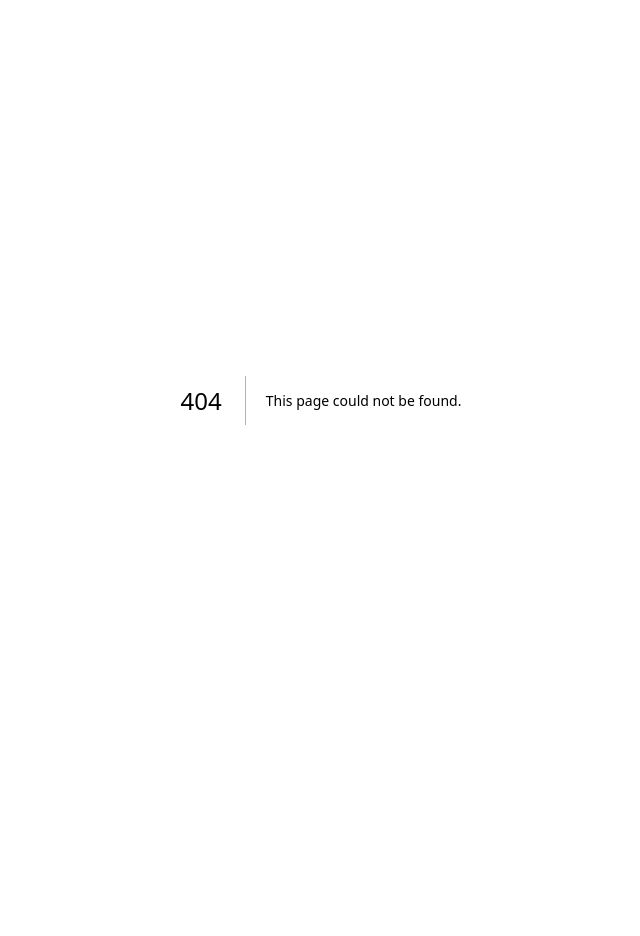
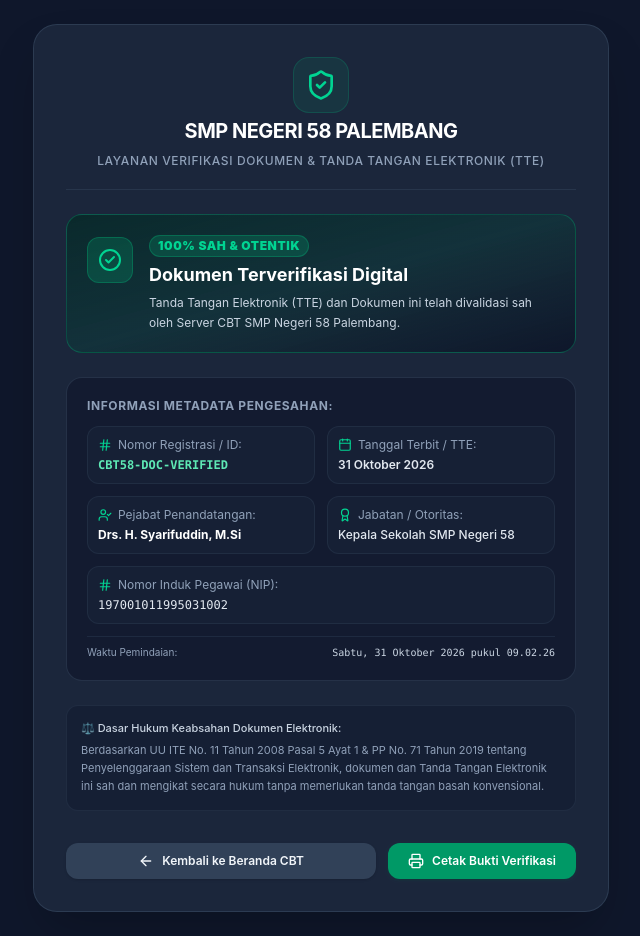
Before and after one commit to xiroro-ab/cbt58, a Next.js app: page /verify in a window 1280 px wide. Before the commit this address had no page. Shown: the whole page, without its empty margins (319-959 px from the left). Before the commit the page ends 800 px from the top, so only its background shows below. Built offline with nearby package versions, Linux system fonts and the light colour scheme.

Commit message:
feat: implement real scannable QR Code and Code-128 Barcode with digital verification portal

```diff
--- a/package.json
+++ b/package.json
@@ -10,9 +10,13 @@
   },
   "dependencies": {
     "@supabase/supabase-js": "^2.49.1",
+    "@types/jsbarcode": "^3.11.4",
+    "@types/qrcode": "^1.5.6",
+    "jsbarcode": "^3.12.3",
     "jsonrepair": "^3.15.0",
     "lucide-react": "^1.16.0",
     "next": "16.4.3",
+    "qrcode": "^1.5.4",
     "react": "19.3.0",
     "react-dom": "19.3.0",
     "xlsx": "^0.18.5"
--- /dev/null
+++ b/src/app/verify/page.tsx
@@ -0,0 +1,191 @@
+'use client';
+
+import React, { Suspense, useEffect, useState } from 'react';
+import { useSearchParams } from 'next/navigation';
+import {
+  ShieldCheck,
+  CheckCircle2,
+  Building2,
+  UserCheck,
+  Calendar,
+  Hash,
+  Award,
+  Printer,
+  ArrowLeft,
+  ExternalLink,
+  QrCode
+} from 'lucide-react';
+import Link from 'next/link';
+
+function VerifyDetails() {
+  const searchParams = useSearchParams();
+  const doc = searchParams.get('doc') || 'CBT58-DOC-VERIFIED';
+  const signer = searchParams.get('signer') || 'Drs. H. Syarifuddin, M.Si';
+  const nip = searchParams.get('nip') || '197001011995031002';
+  const title = searchParams.get('title') || 'Kepala Sekolah SMP Negeri 58';
+  const school = searchParams.get('school') || 'SMP Negeri 58 Palembang';
+  const date = searchParams.get('date') || new Date().toLocaleDateString('id-ID', {
+    day: 'numeric',
+    month: 'long',
+    year: 'numeric'
+  });
+
+  const [verifyTime, setVerifyTime] = useState<string>('');
+
+  useEffect(() => {
+    setVerifyTime(new Date().toLocaleString('id-ID', {
+      dateStyle: 'full',
+      timeStyle: 'medium'
+    }));
+  }, []);
+
+  return (
+    <div className="min-h-screen bg-slate-900 text-slate-100 flex flex-col items-center justify-center p-4 sm:p-6 print:bg-white print:text-black print:p-0">
+      <div className="w-full max-w-xl bg-slate-800/90 backdrop-blur-md border border-slate-700/80 rounded-3xl shadow-2xl p-6 sm:p-8 space-y-6 print:border-none print:shadow-none print:bg-white print:p-4">
+
+        {/* KOP / Header Instansi */}
+        <div className="text-center space-y-2 pb-5 border-b border-slate-700/60 print:border-slate-300">
+          <div className="inline-flex items-center justify-center w-14 h-14 rounded-2xl bg-emerald-500/10 border border-emerald-500/20 text-emerald-400 mb-1">
+            <ShieldCheck className="w-8 h-8 text-emerald-400" />
+          </div>
+          <h1 className="text-lg sm:text-xl font-bold tracking-tight text-white print:text-black uppercase">
+            {school}
+          </h1>
+          <p className="text-xs text-slate-400 print:text-slate-600 font-medium tracking-wider uppercase">
+            Layanan Verifikasi Dokumen & Tanda Tangan Elektronik (TTE)
+          </p>
+        </div>
+
+        {/* STATUS BANNER VERIFIKASI */}
+        <div className="p-4 sm:p-5 rounded-2xl bg-gradient-to-br from-emerald-950/60 via-emerald-900/30 to-slate-900 border border-emerald-500/30 print:bg-emerald-50 print:border-emerald-300 flex items-start gap-4">
+          <div className="p-2.5 rounded-xl bg-emerald-500/20 text-emerald-400 border border-emerald-500/30 shrink-0 mt-0.5">
+            <CheckCircle2 className="w-6 h-6 text-emerald-400" />
+          </div>
+          <div className="space-y-1">
+            <div className="flex items-center gap-2">
+              <span className="text-xs font-black uppercase tracking-wider text-emerald-400 print:text-emerald-800 bg-emerald-500/20 px-2 py-0.5 rounded-full border border-emerald-500/30">
+                100% Sah & Otentik
+              </span>
+            </div>
+            <h2 className="text-base sm:text-lg font-bold text-white print:text-black">
+              Dokumen Terverifikasi Digital
+            </h2>
+            <p className="text-xs text-slate-300 print:text-slate-700 leading-relaxed">
+              Tanda Tangan Elektronik (TTE) dan Dokumen ini telah divalidasi sah oleh Server CBT SMP Negeri 58 Palembang.
+            </p>
+          </div>
+        </div>
+
+        {/* TABEL ATRIBUT DOKUMEN */}
+        <div className="space-y-3 bg-slate-900/60 print:bg-slate-50 p-4 sm:p-5 rounded-2xl border border-slate-700/60 print:border-slate-200">
+          <h3 className="text-xs font-bold text-slate-400 uppercase tracking-wider mb-3">
+            Informasi Metadata Pengesahan:
+          </h3>
+
+          <div className="grid grid-cols-1 sm:grid-cols-2 gap-3 text-xs">
+            <div className="space-y-1 p-2.5 rounded-xl bg-slate-800/40 print:bg-white border border-slate-700/40 print:border-slate-200">
+              <div className="flex items-center gap-1.5 text-slate-400">
+                <Hash className="w-3.5 h-3.5 text-emerald-400" />
+                <span>Nomor Registrasi / ID:</span>
+              </div>
+              <p className="font-mono font-bold text-emerald-300 print:text-emerald-700 truncate">
+                {doc}
+              </p>
+            </div>
+
+            <div className="space-y-1 p-2.5 rounded-xl bg-slate-800/40 print:bg-white border border-slate-700/40 print:border-slate-200">
+              <div className="flex items-center gap-1.5 text-slate-400">
+                <Calendar className="w-3.5 h-3.5 text-emerald-400" />
+                <span>Tanggal Terbit / TTE:</span>
+              </div>
+              <p className="font-semibold text-slate-200 print:text-slate-800">
+                {date}
+              </p>
+            </div>
+
+            <div className="space-y-1 p-2.5 rounded-xl bg-slate-800/40 print:bg-white border border-slate-700/40 print:border-slate-200">
+              <div className="flex items-center gap-1.5 text-slate-400">
+                <UserCheck className="w-3.5 h-3.5 text-emerald-400" />
+                <span>Pejabat Penandatangan:</span>
+              </div>
+              <p className="font-bold text-white print:text-black">
+                {signer}
+              </p>
+            </div>
+
+            <div className="space-y-1 p-2.5 rounded-xl bg-slate-800/40 print:bg-white border border-slate-700/40 print:border-slate-200">
+              <div className="flex items-center gap-1.5 text-slate-400">
+                <Award className="w-3.5 h-3.5 text-emerald-400" />
+                <span>Jabatan / Otoritas:</span>
+              </div>
+              <p className="font-medium text-slate-200 print:text-slate-800">
+                {title}
+              </p>
+            </div>
+
+            {nip && nip !== '-' && (
+              <div className="space-y-1 p-2.5 rounded-xl bg-slate-800/40 print:bg-white border border-slate-700/40 print:border-slate-200 sm:col-span-2">
+                <div className="flex items-center gap-1.5 text-slate-400">
+                  <Hash className="w-3.5 h-3.5 text-emerald-400" />
+                  <span>Nomor Induk Pegawai (NIP):</span>
+                </div>
+                <p className="font-mono font-medium text-slate-200 print:text-slate-800">
+                  {nip}
+                </p>
+              </div>
+            )}
+          </div>
+
+          {verifyTime && (
+            <div className="pt-2 text-[10px] text-slate-400 border-t border-slate-700/40 print:border-slate-200 flex items-center justify-between">
+              <span>Waktu Pemindaian:</span>
+              <span className="font-mono text-slate-300 print:text-slate-600">{verifyTime}</span>
+            </div>
+          )}
+        </div>
+
+        {/* PAYUNG HUKUM & KEABSAHAN */}
+        <div className="p-3.5 rounded-xl bg-slate-900/40 border border-slate-700/40 text-[11px] text-slate-400 print:text-slate-600 leading-relaxed">
+          <p className="font-medium text-slate-300 print:text-slate-700 mb-1">
+            ⚖️ Dasar Hukum Keabsahan Dokumen Elektronik:
+          </p>
+          Berdasarkan UU ITE No. 11 Tahun 2008 Pasal 5 Ayat 1 & PP No. 71 Tahun 2019 tentang Penyelenggaraan Sistem dan Transaksi Elektronik, dokumen dan Tanda Tangan Elektronik ini sah dan mengikat secara hukum tanpa memerlukan tanda tangan basah konvensional.
+        </div>
+
+        {/* ACTION BUTTONS */}
+        <div className="flex flex-col sm:flex-row items-center gap-3 pt-2 print:hidden">
+          <Link
+            href="/"
+            className="w-full sm:flex-1 py-2.5 px-4 rounded-xl bg-slate-700 hover:bg-slate-600 text-slate-100 font-semibold text-xs flex items-center justify-center gap-2 transition-all shadow-sm"
+          >
+            <ArrowLeft className="w-4 h-4" />
+            <span>Kembali ke Beranda CBT</span>
+          </Link>
+          <button
+            onClick={() => window.print()}
+            className="w-full sm:w-auto py-2.5 px-5 rounded-xl bg-emerald-600 hover:bg-emerald-500 text-white font-semibold text-xs flex items-center justify-center gap-2 transition-all shadow-sm shadow-emerald-900/30"
+          >
+            <Printer className="w-4 h-4" />
+            <span>Cetak Bukti Verifikasi</span>
+          </button>
+        </div>
+
+      </div>
+    </div>
+  );
+}
+
+export default function VerifyPage() {
+  return (
+    <Suspense fallback={
+      <div className="min-h-screen bg-slate-900 flex items-center justify-center text-slate-300 p-6">
+        <div className="text-center space-y-3">
+          <div className="w-10 h-10 border-4 border-emerald-500 border-t-transparent rounded-full animate-spin mx-auto" />
+          <p className="text-sm font-medium">Memverifikasi keaslian dokumen digital...</p>
+        </div>
+      </div>
+    }>
+      <VerifyDetails />
+    </Suspense>
+  );
+}
--- a/src/components/common/TTESignatureSeal.tsx
+++ b/src/components/common/TTESignatureSeal.tsx
@@ -1,7 +1,9 @@
 'use client';
 
-import React from 'react';
-import { ShieldCheck } from 'lucide-react';
+import React, { useEffect, useRef, useState } from 'react';
+import QRCode from 'qrcode';
+import JsBarcode from 'jsbarcode';
+import { ShieldCheck, ExternalLink, QrCode as QrIcon } from 'lucide-react';
 import { SchoolSettings } from '@/types/cbt';
 
 interface TTESignatureSealProps {
@@ -26,12 +28,69 @@
   const enableTTE = settings?.enableTTE !== false;
   const tteType = settings?.tteType || 'qrcode';
   const displayCity = settings?.city || 'Palembang';
+  const schoolName = settings?.schoolName || 'SMP Negeri 58 Palembang';
+
   const todayStr = signDate || new Date().toLocaleDateString('id-ID', {
     day: 'numeric',
     month: 'long',
     year: 'numeric'
   });
+
   const docHash = (documentId || 'VALID').replace(/[^a-zA-Z0-9]/g, '').slice(0, 8).toUpperCase();
+  const fullDocId = `CBT58-${docHash}`;
+
+  const [qrDataUrl, setQrDataUrl] = useState<string>('');
+  const barcodeSvgRef = useRef<SVGSVGElement | null>(null);
+
+  // Construct official verification URL
+  const [verifyUrl, setVerifyUrl] = useState<string>('');
+
+  useEffect(() => {
+    const origin = typeof window !== 'undefined' && window.location.origin
+      ? window.location.origin
+      : 'https://cbt58-smpn58palembang.sch.id';
+
+    const url = `${origin}/verify?doc=${encodeURIComponent(fullDocId)}&signer=${encodeURIComponent(signerName)}&nip=${encodeURIComponent(signerNip || '-')}&title=${encodeURIComponent(signerTitle)}&school=${encodeURIComponent(schoolName)}&date=${encodeURIComponent(todayStr)}`;
+    setVerifyUrl(url);
+
+    // Generate real, 100% scannable QR Code
+    if (enableTTE && tteType === 'qrcode') {
+      QRCode.toDataURL(url, {
+        width: 180,
+        margin: 1,
+        color: {
+          dark: '#0f172a',
+          light: '#ffffff'
+        },
+        errorCorrectionLevel: 'M'
+      })
+        .then((dataUri) => {
+          setQrDataUrl(dataUri);
+        })
+        .catch((err) => {
+          console.error('Error generating QR Code:', err);
+        });
+    }
+  }, [fullDocId, signerName, signerNip, signerTitle, schoolName, todayStr, enableTTE, tteType]);
+
+  // Generate real, 100% scannable Code-128 Barcode
+  useEffect(() => {
+    if (enableTTE && tteType === 'barcode' && barcodeSvgRef.current) {
+      try {
+        JsBarcode(barcodeSvgRef.current, fullDocId, {
+          format: 'CODE128',
+          width: 1.5,
+          height: 38,
+          displayValue: false,
+          lineColor: '#0f172a',
+          margin: 0,
+          background: '#ffffff'
+        });
+      } catch (err) {
+        console.error('Error generating Code128 barcode:', err);
+      }
+    }
+  }, [enableTTE, tteType, fullDocId]);
 
   return (
     <div className={`text-center space-y-1.5 font-sans ${className}`}>
@@ -45,82 +104,68 @@
       {enableTTE ? (
         <div className="py-1 flex flex-col items-center justify-center">
           {tteType === 'barcode' ? (
-            /* BARCODE TTE DIGITAL */
-            <div className="flex flex-col items-center justify-center p-2 rounded-xl bg-slate-50 dark:bg-slate-800/60 print:bg-white border border-slate-300 dark:border-slate-700 print:border-slate-400 shadow-xs max-w-[200px] mx-auto">
-              <svg className="w-36 h-9" viewBox="0 0 140 36" fill="none" xmlns="http://www.w3.org/2000/svg">
-                <rect x="0" y="0" width="140" height="36" fill="white"/>
-                <rect x="8" y="4" width="2" height="28" fill="black"/>
-                <rect x="12" y="4" width="4" height="28" fill="black"/>
-                <rect x="18" y="4" width="1" height="28" fill="black"/>
-                <rect x="21" y="4" width="3" height="28" fill="black"/>
-                <rect x="26" y="4" width="2" height="28" fill="black"/>
-                <rect x="30" y="4" width="5" height="28" fill="black"/>
-                <rect x="37" y="4" width="2" height="28" fill="black"/>
-                <rect x="41" y="4" width="3" height="28" fill="black"/>
-                <rect x="46" y="4" width="1" height="28" fill="black"/>
-                <rect x="49" y="4" width="4" height="28" fill="black"/>
-                <rect x="55" y="4" width="2" height="28" fill="black"/>
-                <rect x="59" y="4" width="3" height="28" fill="black"/>
-                <rect x="64" y="4" width="1" height="28" fill="black"/>
-                <rect x="67" y="4" width="5" height="28" fill="black"/>
-                <rect x="74" y="4" width="2" height="28" fill="black"/>
-                <rect x="78" y="4" width="4" height="28" fill="black"/>
-                <rect x="84" y="4" width="1" height="28" fill="black"/>
-                <rect x="87" y="4" width="3" height="28" fill="black"/>
-                <rect x="92" y="4" width="2" height="28" fill="black"/>
-                <rect x="96" y="4" width="4" height="28" fill="black"/>
-                <rect x="102" y="4" width="1" height="28" fill="black"/>
-                <rect x="105" y="4" width="3" height="28" fill="black"/>
-                <rect x="110" y="4" width="4" height="28" fill="black"/>
-                <rect x="116" y="4" width="2" height="28" fill="black"/>
-                <rect x="120" y="4" width="3" height="28" fill="black"/>
-                <rect x="125" y="4" width="2" height="28" fill="black"/>
-                <rect x="129" y="4" width="3" height="28" fill="black"/>
-              </svg>
+            /* REAL 100% SCANNABLE CODE-128 BARCODE */
+            <div
+              title="Barcode Sah CBT SMPN 58 (Bisa discan dengan scanner optik/HP)"
+              className="group relative flex flex-col items-center justify-center p-2 rounded-xl bg-white border border-slate-300 dark:border-slate-700 print:border-slate-400 shadow-xs max-w-[210px] mx-auto transition-transform hover:scale-105"
+            >
+              <div className="bg-white p-1 rounded">
+                <svg ref={barcodeSvgRef} className="max-w-[170px] h-9 mx-auto block"></svg>
+              </div>
               <span className="text-[9px] font-mono tracking-widest text-slate-800 font-bold mt-0.5">
-                *TTE-{docHash}*
+                *{fullDocId}*
               </span>
-              <span className="text-[7.5px] font-sans font-bold text-emerald-700 uppercase tracking-wider">
-                TTE Barcode Sah • SMPN 58
+              <div className="flex items-center gap-1 mt-0.5">
+                <ShieldCheck className="w-2.5 h-2.5 text-emerald-600" />
+                <span className="text-[7.5px] font-sans font-bold text-emerald-700 uppercase tracking-wider">
+                  TTE Barcode Sah • SMPN 58
+                </span>
+              </div>
+              <span className="text-[7px] text-slate-400 font-sans print:hidden">
+                Scan dengan Barcode Scanner
               </span>
             </div>
           ) : (
-            /* QR CODE TTE DIGITAL */
-            <div className="flex flex-col items-center justify-center p-2 rounded-xl bg-slate-50 dark:bg-slate-800/60 print:bg-white border border-slate-300 dark:border-slate-700 print:border-slate-400 shadow-xs max-w-[170px] mx-auto">
-              <div className="w-14 h-14 bg-white border border-slate-300 rounded-lg p-1.5 flex items-center justify-center relative">
-                <svg className="w-full h-full text-slate-900" viewBox="0 0 48 48" fill="currentColor">
-                  <rect x="4" y="4" width="12" height="12" fill="none" stroke="currentColor" strokeWidth="2"/>
-                  <rect x="7" y="7" width="6" height="6" fill="currentColor"/>
-                  <rect x="32" y="4" width="12" height="12" fill="none" stroke="currentColor" strokeWidth="2"/>
-                  <rect x="35" y="7" width="6" height="6" fill="currentColor"/>
-                  <rect x="4" y="32" width="12" height="12" fill="none" stroke="currentColor" strokeWidth="2"/>
-                  <rect x="7" y="35" width="6" height="6" fill="currentColor"/>
-                  <rect x="20" y="4" width="4" height="4" fill="currentColor"/>
-                  <rect x="26" y="8" width="4" height="4" fill="currentColor"/>
-                  <rect x="20" y="14" width="4" height="4" fill="currentColor"/>
-                  <rect x="8" y="20" width="4" height="4" fill="currentColor"/>
-                  <rect x="14" y="24" width="4" height="4" fill="currentColor"/>
-                  <rect x="20" y="20" width="8" height="8" fill="currentColor"/>
-                  <rect x="32" y="20" width="4" height="4" fill="currentColor"/>
-                  <rect x="40" y="24" width="4" height="4" fill="currentColor"/>
-                  <rect x="20" y="32" width="4" height="4" fill="currentColor"/>
-                  <rect x="28" y="36" width="4" height="4" fill="currentColor"/>
-                  <rect x="36" y="32" width="8" height="4" fill="currentColor"/>
-                  <rect x="36" y="40" width="4" height="4" fill="currentColor"/>
-                </svg>
-                <div className="absolute inset-0 flex items-center justify-center">
-                  <div className="bg-white p-0.5 rounded-full shadow-xs">
-                    <ShieldCheck className="w-3.5 h-3.5 text-emerald-600" />
+            /* REAL 100% SCANNABLE QR CODE */
+            <a
+              href={verifyUrl || '#'}
+              target="_blank"
+              rel="noopener noreferrer"
+              title="Klik atau Scan dengan Kamera HP untuk Membuka Verifikasi Dokumen"
+              className="group relative flex flex-col items-center justify-center p-2 rounded-xl bg-white border border-slate-300 dark:border-slate-700 print:border-slate-400 shadow-xs max-w-[160px] mx-auto transition-all hover:scale-105 hover:border-emerald-500 cursor-pointer"
+            >
+              <div className="w-16 h-16 sm:w-18 sm:h-18 bg-white border border-slate-200 rounded-lg p-1 flex items-center justify-center relative overflow-hidden">
+                {qrDataUrl ? (
+                  <img
+                    src={qrDataUrl}
+                    alt={`QR Code Verifikasi TTE ${fullDocId}`}
+                    className="w-full h-full object-contain"
+                  />
+                ) : (
+                  <div className="w-full h-full bg-slate-100 flex items-center justify-center">
+                    <QrIcon className="w-6 h-6 text-slate-400 animate-pulse" />
                   </div>
-                </div>
+                )}
               </div>
-              <span className="text-[8.5px] font-mono tracking-wider text-slate-800 font-bold mt-1">
-                TTE-{docHash}
+
+              <div className="flex items-center gap-1 mt-1 text-slate-800">
+                <span className="text-[8.5px] font-mono tracking-wider font-bold">
+                  {fullDocId}
+                </span>
+                <ExternalLink className="w-2.5 h-2.5 text-slate-400 group-hover:text-emerald-600 transition-colors print:hidden" />
+              </div>
+
+              <div className="flex items-center gap-1">
+                <ShieldCheck className="w-2.5 h-2.5 text-emerald-600" />
+                <span className="text-[7.5px] font-sans font-bold text-emerald-700 uppercase tracking-wider">
+                  TTE Sah Terverifikasi
+                </span>
+              </div>
+
+              <span className="text-[7px] text-slate-400 font-sans mt-0.5 print:hidden">
+                Scan via Kamera HP
               </span>
-              <span className="text-[7.5px] font-sans font-bold text-emerald-700 uppercase tracking-wider">
-                Tersertifikasi Digital
-              </span>
-            </div>
+            </a>
           )}
         </div>
       ) : (
@@ -134,7 +179,7 @@
         <strong className="underline block font-bold text-slate-900 dark:text-white print:text-black text-xs sm:text-sm">
           {signerName}
         </strong>
-        {signerNip && (
+        {signerNip && signerNip !== '-' && (
           <span className="text-[10px] sm:text-[11px] text-slate-500 dark:text-slate-400 print:text-slate-700 block font-mono">
             NIP: {signerNip}
           </span>
```
Also changed, not shown: 1 other file (tests, documents, lock files or other folders).
